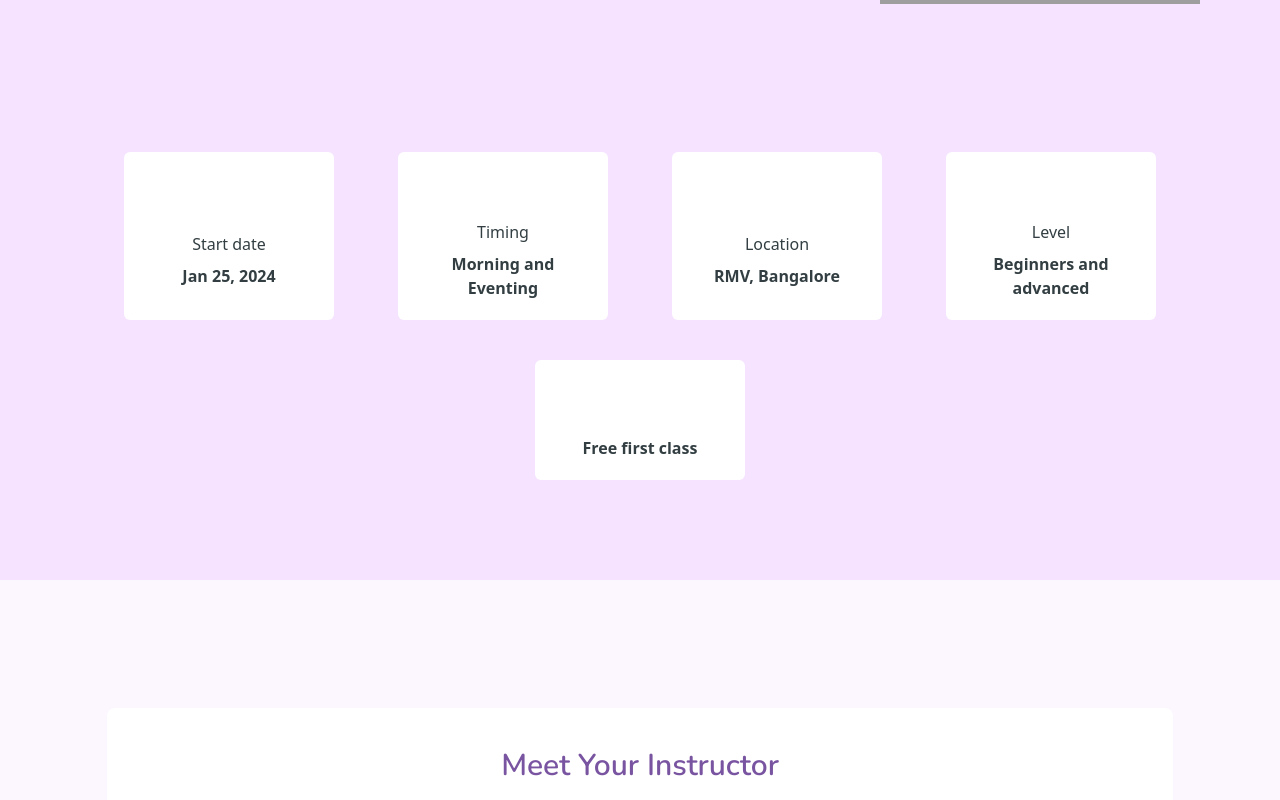
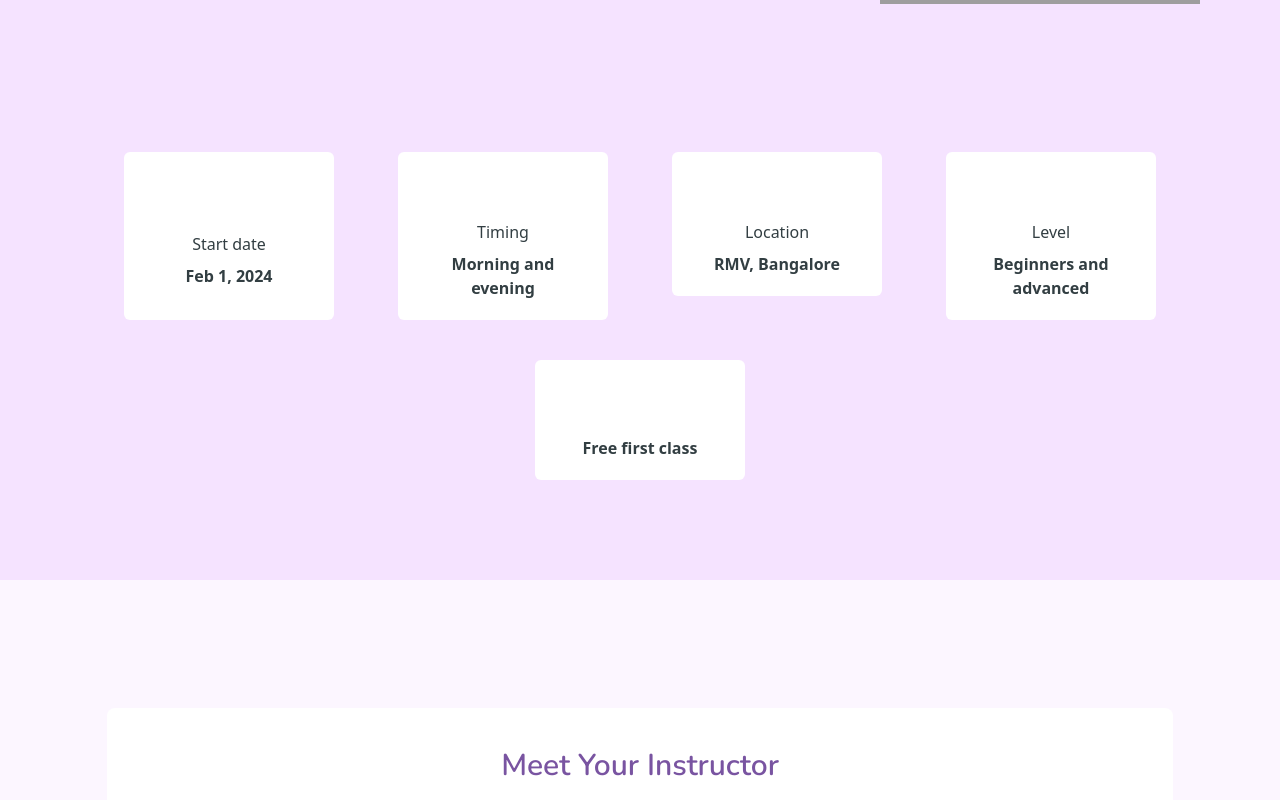
Before and after one commit to Chandan-CV/yoga-with-manu, a SvelteKit app: page / in a window 1280 px wide. Shown: the part 720-1520 px from the top of the page. Built offline with nearby package versions, Linux system fonts and the light colour scheme; grey boxes are pictures that could not be loaded; some icons are missing; a web font is replaced by a local one.

Commit message:
added maps

```diff
--- a/src/components/MainHero.svelte
+++ b/src/components/MainHero.svelte
@@ -37,9 +37,11 @@
 			</div>
 		</div>
 		<div class="flex flex-row flex-wrap w-full justify-evenly mt-32">
-			<InfoBoxes img="mdi:calendar" subtext="Start date" text="Jan 25, 2024"  />
-			<InfoBoxes img="mdi-light:clock" subtext="Timing" text="Morning and Eventing" />
-			<InfoBoxes img="mdi:map" subtext="Location" text="RMV, Bangalore" />
+			<InfoBoxes img="mdi:calendar" subtext="Start date" text="Feb 1, 2024"  />
+			<InfoBoxes img="mdi-light:clock" subtext="Timing" text="Morning and evening" />
+			<a href="https://maps.app.goo.gl/mPDzRPD7uYqpxYux9">
+				<InfoBoxes img="mdi:map" subtext="Location" text="RMV, Bangalore" />
+			</a>
 			<InfoBoxes img="simple-icons:levelsdotfyi" subtext="Level" text="Beginners and advanced" />
 			<InfoBoxes img="solar:ticket-sale-linear" subtext="" text="Free first class" />
 		</div>
--- /dev/null
+++ b/src/components/Map.svelte
@@ -0,0 +1,13 @@
+<div class="flex w-full items-center justify-center p-5">
+
+    <iframe
+	src="https://www.google.com/maps/embed?pb=!1m18!1m12!1m3!1d7773.807619394164!2d77.56246354161632!3d13.0417943991201!2m3!1f0!2f0!3f0!3m2!1i1024!2i768!4f13.1!3m3!1m2!1s0x3bae17e18bc3c469%3A0xbc0025be09b4dcb!2sDollars%20Colony%2C%20R.M.V.%202nd%20Stage%2C%20Bengaluru%2C%20Karnataka%20560094!5e0!3m2!1sen!2sin!4v1704179252226!5m2!1sen!2sin"
+	style="border:0;"
+
+	allowfullscreen={true}
+	loading="lazy"
+	referrerpolicy="no-referrer-when-downgrade"
+    class="w-full h-96
+    "
+    ></iframe>
+</div>
--- a/src/routes/+page.svelte
+++ b/src/routes/+page.svelte
@@ -13,6 +13,7 @@
 	import Gallery from "../components/Gallery.svelte";
 	import PreviousClients from "../components/PreviousClients.svelte";
 	import Faq from "../components/FAQ.svelte";
+	import Map from "../components/Map.svelte";
 </script>
 
 <body class="bg-[#FCF6FF]">
@@ -42,6 +43,8 @@
         <div class="mt-32"/>
         <Faq/>
         <div class="mt-32"/>
+        <Map/>
+        <div class="mt-32"/>
         <Footer/>
     </div>
 </body>
```
